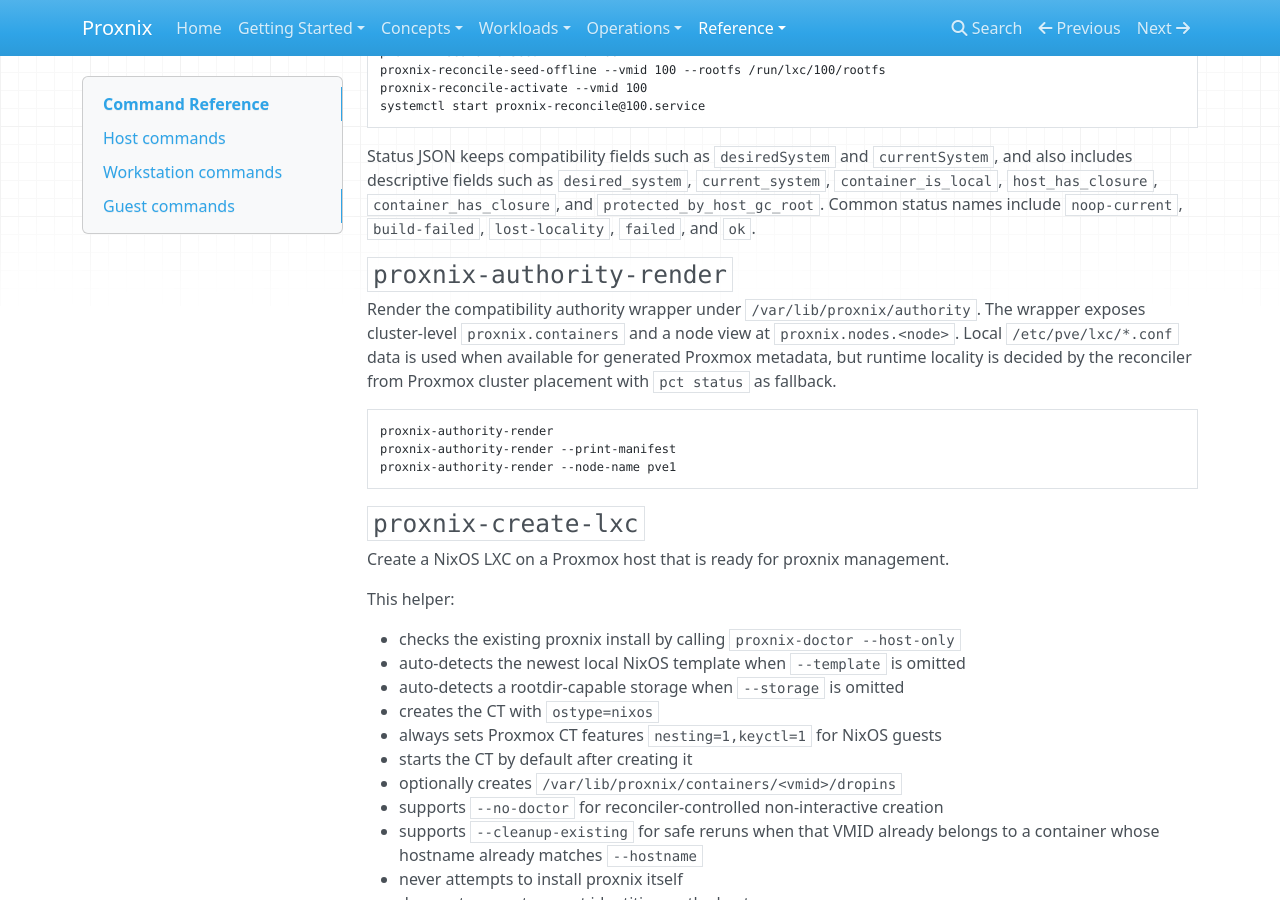
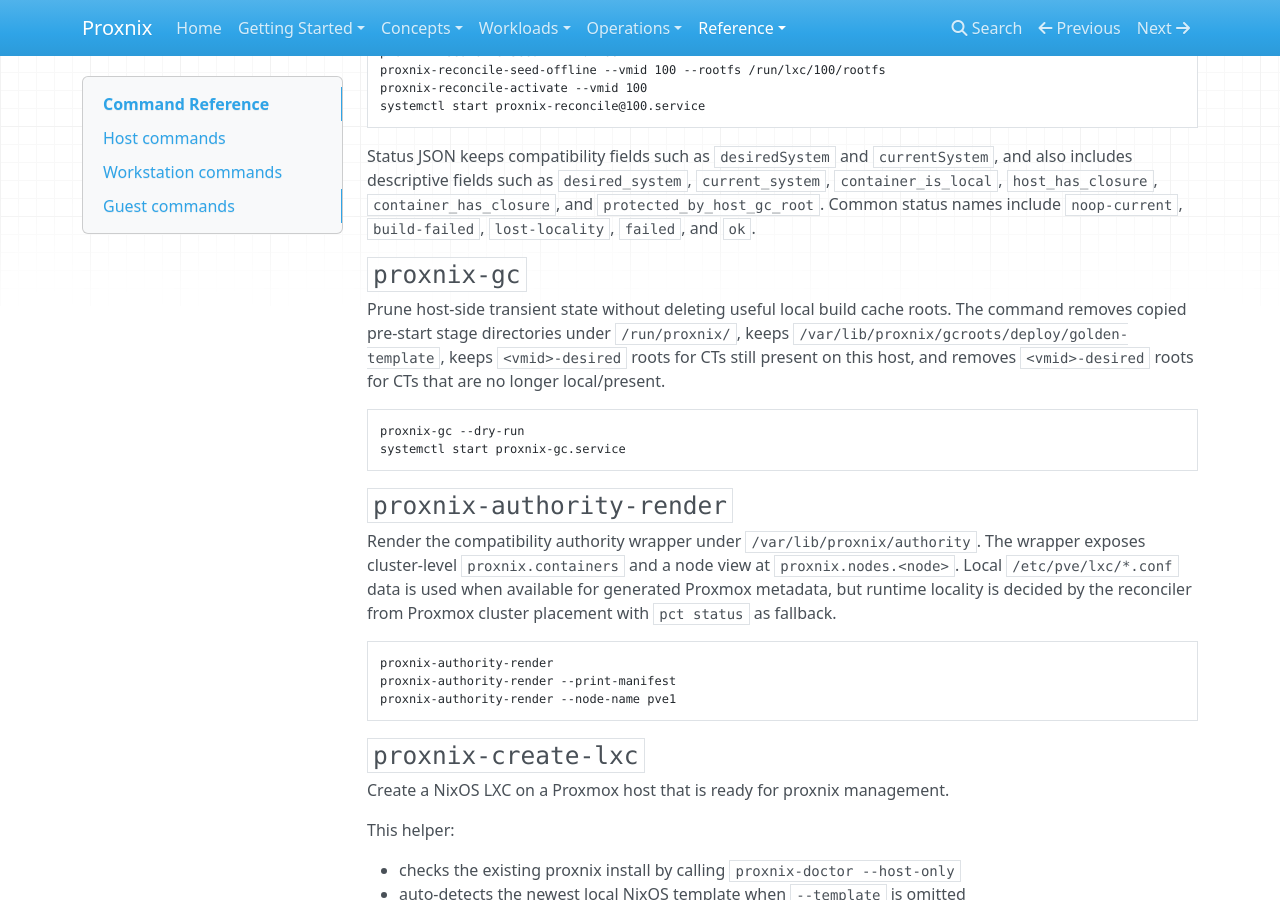
Before and after one commit to denMaier/proxnix, an MkDocs documentation site: the page built from docs/reference/commands.md, in a window 1280 px wide and 900 px high, scrolled down 5839 px. Built offline with MkDocs 1.6.1, drawn with Linux system fonts in a browser that asks for light colours; nearby versions of some CDN libraries.

Commit message:
prune stale proxnix gc roots

````diff
--- a/docs/reference/commands.md
+++ b/docs/reference/commands.md
@@ -332,6 +332,19 @@
 `container_has_closure`, and `protected_by_host_gc_root`. Common status names
 include `noop-current`, `build-failed`, `lost-locality`, `failed`, and `ok`.
 
+### `proxnix-gc`
+
+Prune host-side transient state without deleting useful local build cache roots.
+The command removes copied pre-start stage directories under `/run/proxnix/`,
+keeps `/var/lib/proxnix/gcroots/deploy/golden-template`, keeps
+`<vmid>-desired` roots for CTs still present on this host, and removes
+`<vmid>-desired` roots for CTs that are no longer local/present.
+
+```bash
+proxnix-gc --dry-run
+systemctl start proxnix-gc.service
+```
+
 ### `proxnix-authority-render`
 
 Render the compatibility authority wrapper under `/var/lib/proxnix/authority`.
````
Also changed, not shown: desiredState.md (+3 -1 lines), docs/concepts/architecture.md (+5 -2 lines), docs/getting-started/installation.md (+1 -0 lines), docs/reference/files-and-directories.md (+2 -0 lines), 8 other files.
